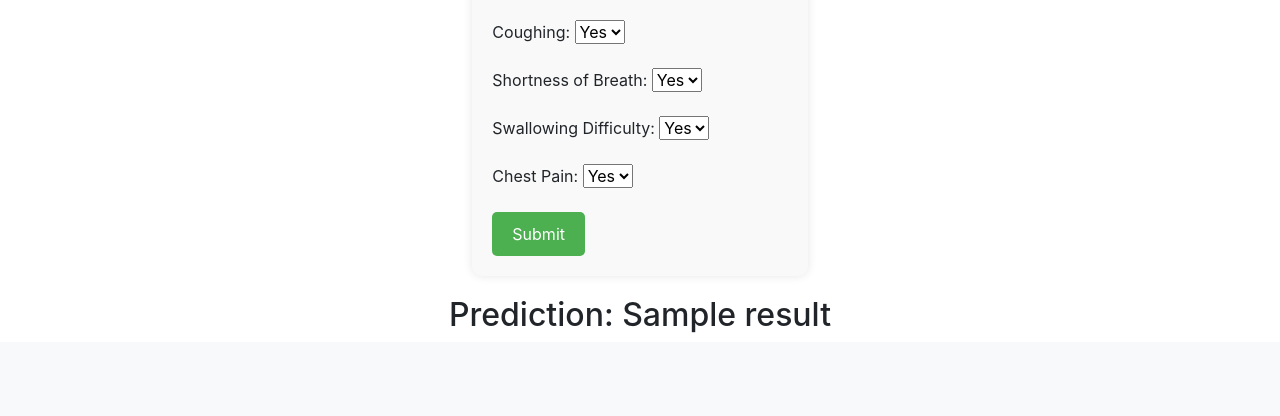
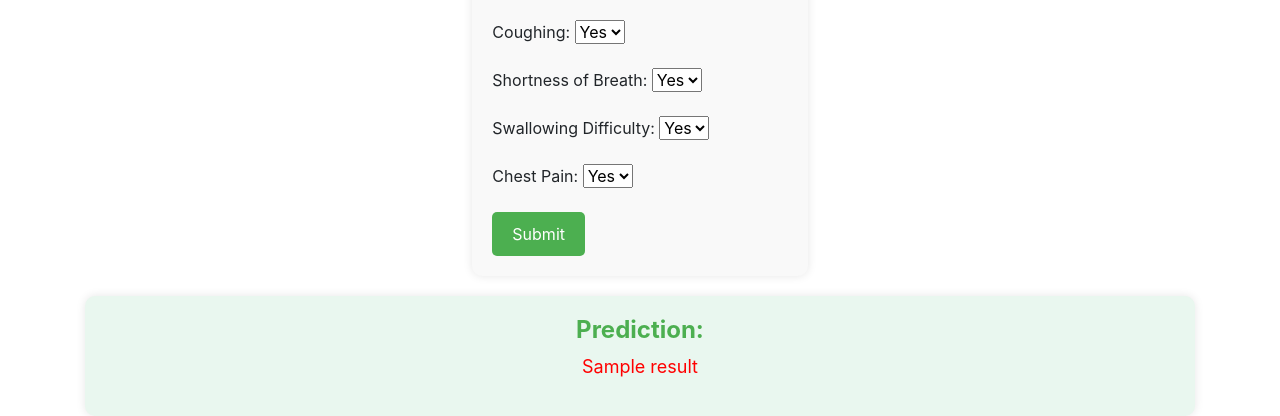
Before and after one commit to Raghvandersinh/DiseaseAndCancerTracker, a Django app: template Frontend/diseaseTrackerApp/templates/LungCancerTrackerModel.html in a window 1280 px wide. Shown: the part 655-1071 px from the top of the page. Before the commit the page ends 988 px from the top, so only its background shows below. Run offline with Django 5.2, Linux system fonts and the light colour scheme; the template is opened without the code that fills it: values that come from a table or form of the project are taken from there, most other values are stand-ins (such as "Sample title", 1, 10 or a date in 2020); parts of the project's set-up code (start-up, migrations or seed data) failed here and were passed over; some libraries are stand-ins or nearby versions.

Commit message:
Refactor LungCancerClassifier to improve model architecture and add confidence output to predictions

```diff
--- a/Frontend/diseaseTrackerApp/templates/LungCancerTrackerModel.html
+++ b/Frontend/diseaseTrackerApp/templates/LungCancerTrackerModel.html
@@ -11,7 +11,8 @@
 </div>
 {% if result %}
 <div class="result-container">
-    <h2>Prediction: {{ result }}</h2>
+    <h2 class="result-title">Prediction:</h2>
+    <p class="result-message {% if 'No' in result %}no-cancer{% else %}yes-cancer{% endif %}">{{ result }}</p>
 </div>
 {% endif %}
 {% endblock %}
@@ -51,6 +52,24 @@
     .result-container {
         text-align: center;
         margin-top: 20px;
+        background-color: #e9f7ef;
+        padding: 20px;
+        border-radius: 10px;
+        box-shadow: 0 0 10px rgba(0, 0, 0, 0.1);
+    }
+    .result-title {
+        color: #4CAF50;
+        font-size: 24px;
+        font-weight: bold;
+    }
+    .result-message {
+        font-size: 18px;
+    }
+    .result-message.no-cancer {
+        color: green;
+    }
+    .result-message.yes-cancer {
+        color: red;
     }
 </style>
 {% endblock %}
```
Also changed, not shown: Frontend/diseaseTrackerApp/views.py (+6 -18 lines), Models/lungcancermodel.py (+17 -13 lines), 3 other files.
